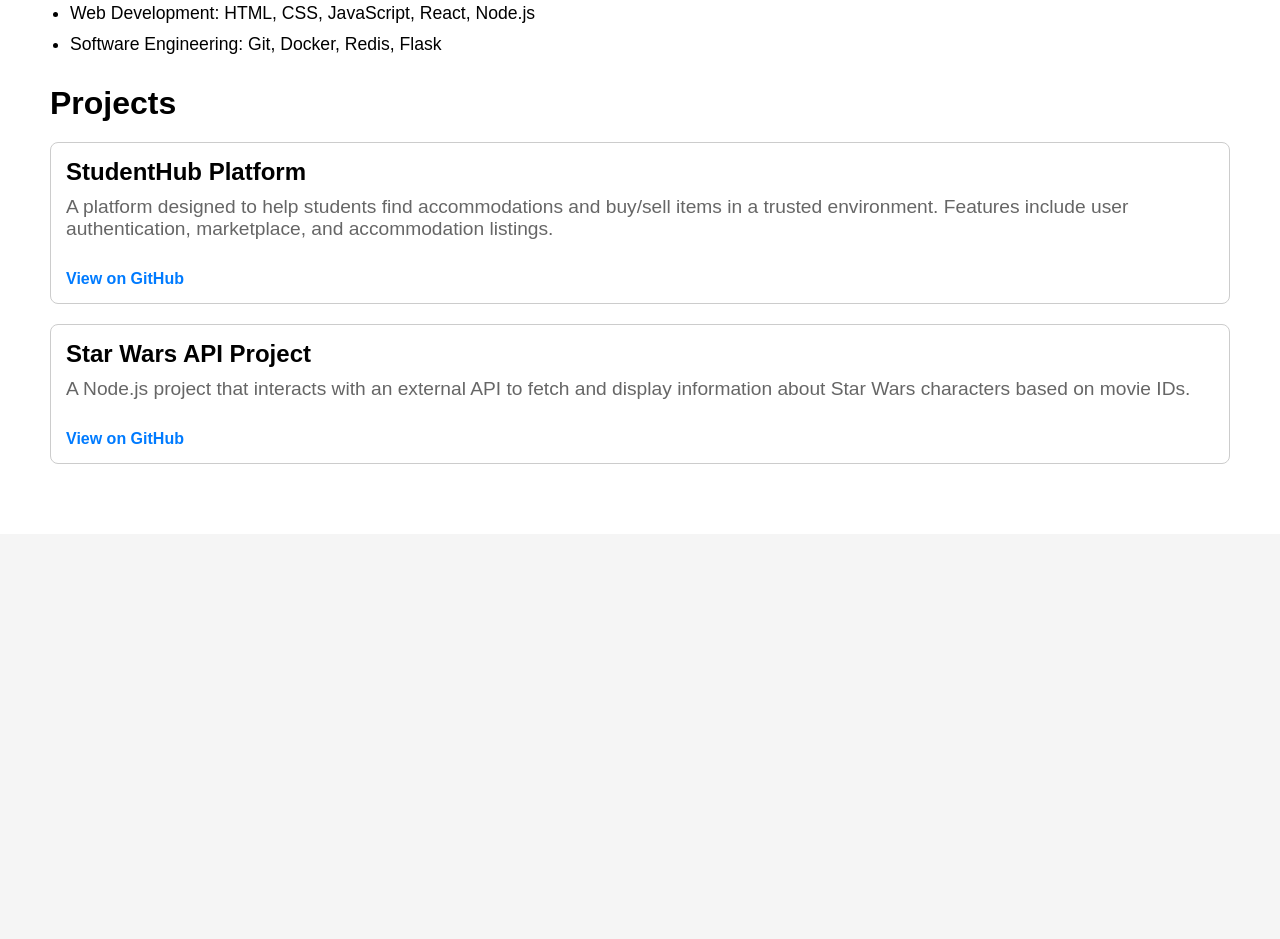
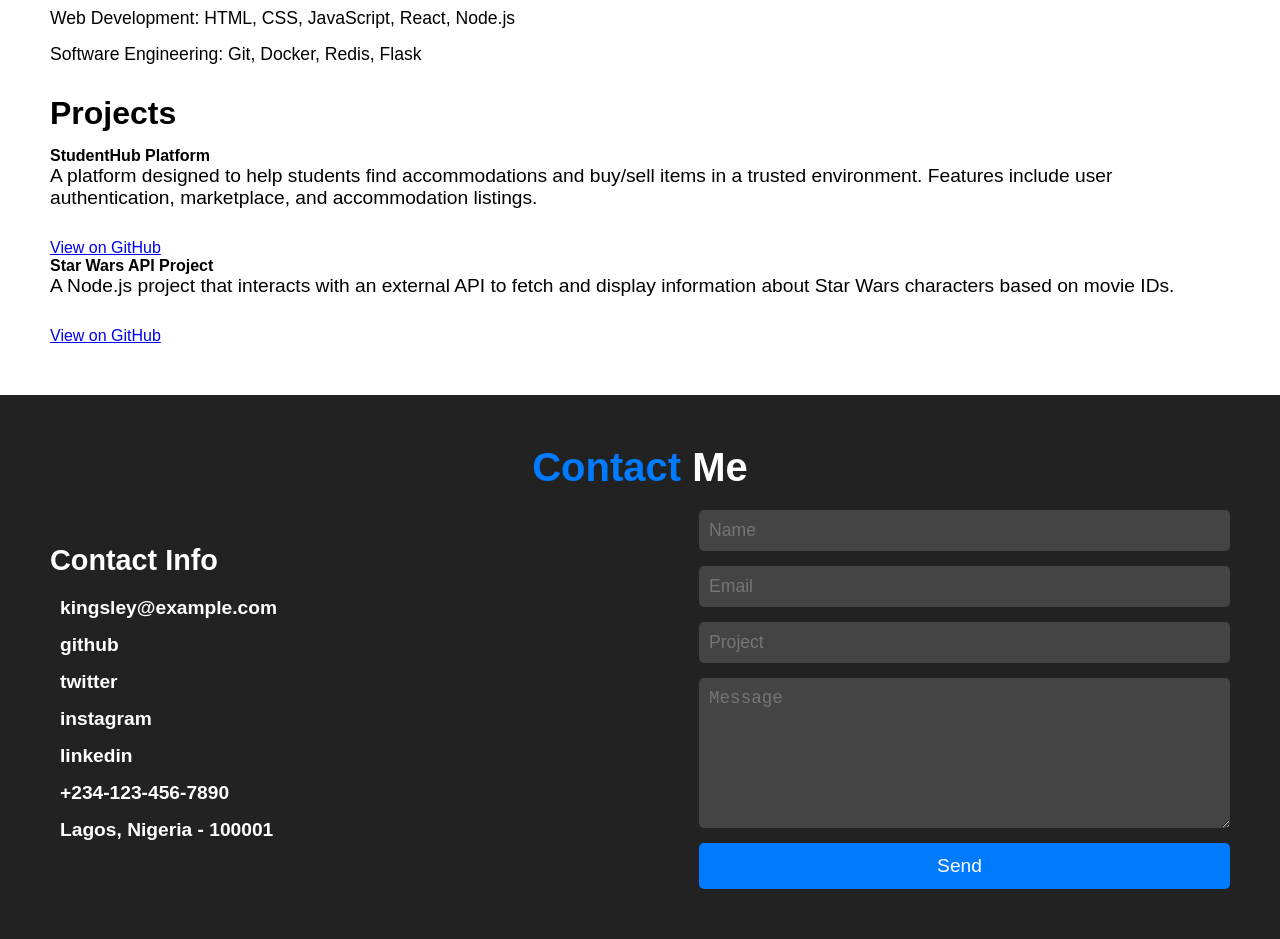
Before and after one commit to Kmmadu/kingsley-portfolio, a plain HTML site: page index.html in a window 1280 px wide. Shown: the part 1069-2008 px from the top of the page. Before the commit the page ends 1603 px from the top, so only its background shows below. Drawn offline with Linux system fonts and the light colour scheme.

Commit message:
Debugging

```diff
--- a/index.html
+++ b/index.html
@@ -15,7 +15,7 @@
             <h1 class="name">Mmadubugwu Kingsley</h1>
             <div class="buttons">
                 <a href="#about" class="cta-btn">More About Me <span>→</span></a>
-                <a href="#contact" class="cta-btn hire-btn">Hire Me <span>→</span></a>
+                <a href="#hire-me" class="cta-btn hire-btn">Hire Me <span>→</span></a>
             </div>
             <!-- Footer -->
             <footer class="left-footer">
@@ -33,7 +33,6 @@
     <section id="about">
         <h2>About Me</h2>
         <p>Hello! I’m Mmadubugwu Kingsley, a Data Analyst, Software Engineer, and Web Developer with experience in building and analyzing data, developing web applications, and managing software projects.</p>
-
         <!-- Skills and Experience -->
         <h3>Skills & Experience</h3>
         <ul>
@@ -62,5 +61,58 @@
             <!-- Add more projects as needed -->
         </div>
     </section>
+
+   <!-- Hire Me Section (Contact) -->
+<section class="contact" id="hire-me">
+
+    <h1 class="heading"> <span>Contact</span> Me </h1>
+
+    <div class="row">
+
+        <!-- Contact Information -->
+        <div class="content">
+            <h3 class="title">Contact Info</h3>
+
+            <div class="info">
+                <h3 style="text-transform:lowercase;">
+                    <i class="fas fa-envelope"></i> kingsley@example.com
+                </h3>
+                <h3>
+                    <i class="fab fa-github"></i>
+                    <a href="https://github.com/Kmmadu" style="color: white;text-transform: lowercase;">github</a>
+                </h3>
+                <h3>
+                    <i class="fab fa-twitter"></i>
+                    <a href="https://twitter.com/kmmadu" style="color: white;text-transform: lowercase;">twitter</a>
+                </h3>
+                <h3>
+                    <i class="fab fa-Instagram"></i>
+                    <a href="https://instagram.com/kmmadu" style="color: white;text-transform: lowercase;">Instagram</a>
+                </h3>
+                <h3>
+                    <i class="fab fa-LinkedIn"></i>
+                    <a href="https://linkedin.com/in/kmmadu" style="color: white;text-transform: lowercase;">LinkedIn</a>
+                </h3>
+                <h3>
+                    <i class="fas fa-phone"></i> +234-123-456-7890
+                </h3>
+                <h3>
+                    <i class="fas fa-map-marker-alt"></i> Lagos, Nigeria - 100001
+                </h3>
+            </div>
+        </div>
+
+        <!-- Contact Form -->
+        <form action="" method="POST">
+            <input type="text" placeholder="Name" class="box" name="name" required>
+            <input type="email" placeholder="Email" class="box" name="email" required>
+            <input type="text" placeholder="Project" name="project" class="box">
+            <textarea name="message" cols="30" rows="10" class="box message" placeholder="Message" required></textarea>
+            <button type="submit" class="btn"> Send <i class="fas fa-paper-plane"></i> </button>
+        </form>
+
+    </div>
+
+</section>
 </body>
 </html>
--- a/styles.css
+++ b/styles.css
@@ -127,69 +127,137 @@ body {
 }
 
 #about ul {
-    list-style-type: disc;
-    padding-left: 20px;
+    list-style-type: none;
+    padding-left: 0;
 }
 
 #about ul li {
-    margin-bottom: 10px;
+    display: flex;
+    align-items: center;
+    margin-bottom: 15px;
     font-size: 1.1rem;
 }
 
-/* Projects Section */
-.projects {
-    margin-top: 20px;
+#about ul li img {
+    width: 24px;
+    height: 24px;
+    margin-right: 10px;
 }
 
-.project {
-    margin-bottom: 20px;
-    padding: 15px;
-    border: 1px solid #ccc;
-    border-radius: 8px;
+#about ul li a {
+    color: #007BFF;
+    text-decoration: none;
 }
 
-.project h4 {
-    font-size: 1.5rem;
-    margin-bottom: 10px;
-}
-
-.project p {
-    font-size: 1rem;
-    color: #666;
-    margin-bottom: 10px;
-}
-
-.project a {
-    color: #007BFF;
-    text-decoration: none;
-    font-weight: bold;
-}
-
-.project a:hover {
+#about ul li a:hover {
     text-decoration: underline;
 }
 
-/* Responsive Design */
+/* Hire Me (Contact) Section */
+.contact {
+    padding: 50px;
+    background-color: #222;
+    color: white;
+    text-align: center;
+}
+
+.heading {
+    font-size: 2.5rem;
+    margin-bottom: 20px;
+}
+
+.heading span {
+    color: #007BFF;
+}
+
+.row {
+    display: flex;
+    justify-content: space-between;
+    align-items: center;
+    flex-wrap: wrap;
+}
+
+.content {
+    width: 45%;
+}
+
+.content .title {
+    font-size: 1.8rem;
+    margin-bottom: 20px;
+    text-align: left;
+}
+
+.info h3 {
+    font-size: 1.2rem;
+    margin-bottom: 15px;
+    text-align: left;
+}
+
+.info h3 i {
+    margin-right: 10px;
+}
+
+.info a {
+    text-decoration: none;
+    color: white;
+}
+
+.info a:hover {
+    text-decoration: underline;
+}
+
+/* Form Styles */
+form {
+    width: 45%;
+    display: flex;
+    flex-direction: column;
+}
+
+.box {
+    padding: 10px;
+    margin-bottom: 15px;
+    border: none;
+    background: #444;
+    color: white;
+    font-size: 1.1rem;
+    border-radius: 5px;
+}
+
+.message {
+    height: 150px;
+}
+
+.btn {
+    padding: 12px 20px;
+    background-color: #007BFF;
+    color: white;
+    border: none;
+    border-radius: 5px;
+    font-size: 1.2rem;
+    cursor: pointer;
+    display: inline-flex;
+    align-items: center;
+    justify-content: center;
+    gap: 5px;
+}
+
+.btn i {
+    margin-left: 5px;
+}
+
+.btn:hover {
+    background-color: #0056b3;
+}
+
+/* Responsive */
 @media (max-width: 768px) {
-    .main-container {
+    .row {
         flex-direction: column;
+        align-items: center;
     }
 
-    .left-section, .right-section {
+    .content, form {
         width: 100%;
-        height: auto;
-        padding: 20px;
-    }
-
-    .left-footer {
-        position: relative;
-        bottom: auto;
-        left: auto;
-        text-align: center;
-        margin-top: 20px;
-    }
-
-    #about {
-        padding: 20px;
+        margin-bottom: 30px;
     }
 }
```
